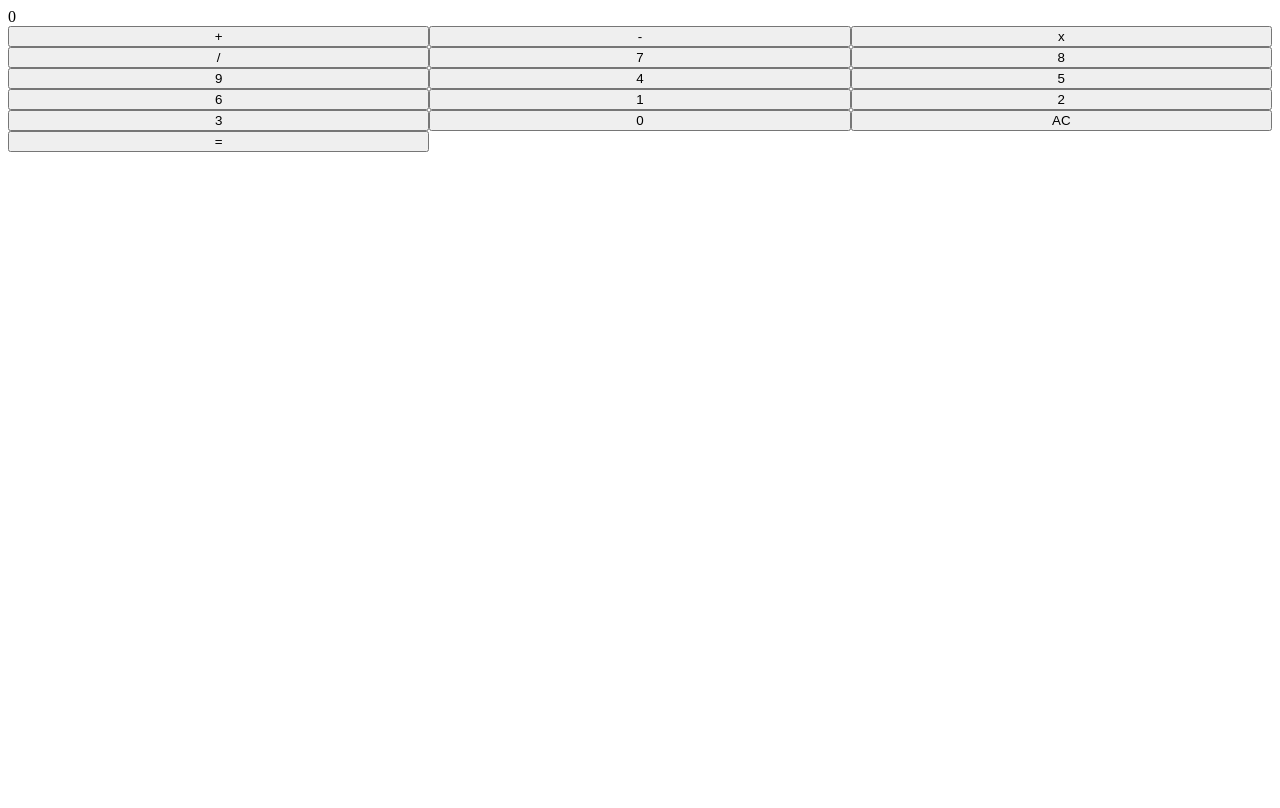
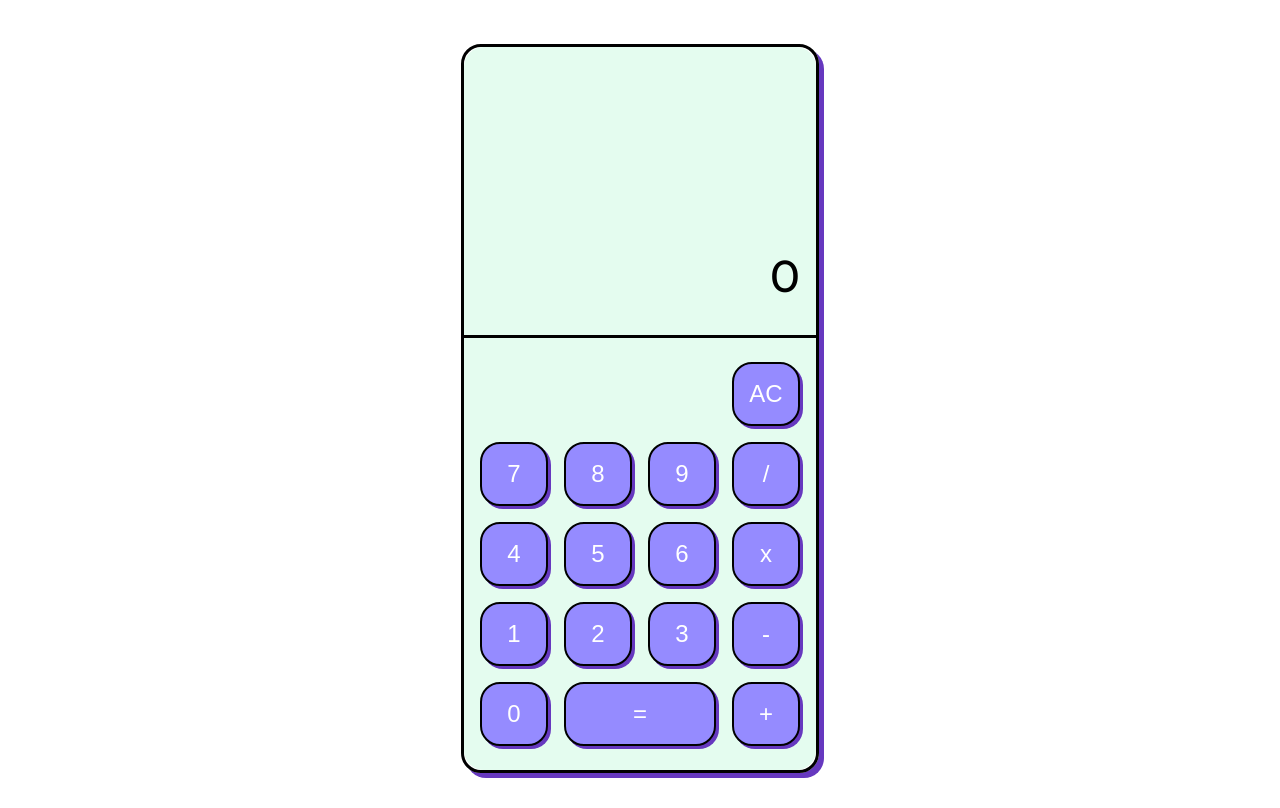
Before and after one commit to paola4/calculator, a plain HTML site: page index.html in a window 1280 px wide. Drawn offline with Linux system fonts and the light colour scheme.

Commit message:
Add styling

```diff
--- a/index.html
+++ b/index.html
@@ -7,25 +7,27 @@
     <title>Calculator</title>
   </head>
   <body>
+    <div class="calculator-wrapper">
       <div id="calculator">
         <div id="display">0</div>
         <div id="buttons">
-        <button class="operator" id="add">+</button>
-        <button class="operator" id="subtract">-</button>
-        <button class="operator" id="multiply">x</button>
-        <button class="operator" id="divide">/</button>
+          <button class="number" id="clear">AC</button>
           <button class="number" id="seven">7</button>
           <button class="number" id="eight">8</button>
           <button class="number" id="nine">9</button>
+          <button class="operator" id="divide">/</button>
           <button class="number" id="four">4</button>
           <button class="number" id="five">5</button>
           <button class="number" id="six">6</button>
+          <button class="operator" id="multiply">x</button>
           <button class="number" id="one">1</button>
           <button class="number" id="two">2</button>
           <button class="number" id="three">3</button>
+          <button class="operator" id="subtract">-</button>
           <button class="number" id="zero">0</button>
-        <button class="number" id="clear">AC</button>
           <button class="operator" id="equals">=</button>
+          <button class="operator" id="add">+</button>
+        </div>
       </div>
     </div>
   </body>
--- a/style.css
+++ b/style.css
@@ -1,4 +1,130 @@
+@import url("https://fonts.googleapis.com/css2?family=Montserrat:ital,wght@0,100..900;1,100..900&family=Roboto:ital,wght@0,100;0,300;0,400;0,500;0,700;0,900;1,100;1,300;1,400;1,500;1,700;1,900&display=swap");
+
+html,
+body {
+  height: 100%;
+}
+
+body {
+  height: 100%;
+  font-family: "Montserrat", sans-serif;
+}
+.calculator-wrapper {
+  display: flex;
+  justify-content: center;
+  align-content: center;
+  flex-wrap: wrap;
+  height: 100%;
+}
+#calculator {
+  width: 22rem;
+  border: 3px solid black;
+  border-radius: 20px;
+  box-shadow: 5px 5px 0 0 #6638bf;
+}
 #buttons {
   display: grid;
-  grid-template-columns: repeat(3, 1fr);
+  gap: 1rem;
+  grid-template-columns: repeat(4, minmax(0, 1fr));
+  grid-template-rows: repeat(4, minmax(0, 1fr));
+  padding: 1.5rem 1rem;
+  background-color: #e4fcef;
+  border-radius: 0 0 20px 20px;
 }
+
+#display {
+  display: flex;
+  flex-wrap: wrap;
+  justify-content: flex-end;
+  align-content: flex-end;
+  height: 14rem;
+  border-bottom: 3px solid black;
+  padding: 2rem 1rem;
+  font-size: 2.8rem;
+  font-weight: 500;
+  background-color: #e4fcef;
+  border-radius: 20px 20px 0 0;
+}
+.number,
+.operator {
+  font-size: 1.5rem;
+  font-weight: 500;
+  border: 2px solid black;
+  border-radius: 5%;
+  cursor: pointer;
+  height: 4rem;
+  border-radius: 20px;
+  color: white;
+  background-color: #958bff;
+  box-shadow: 3px 3px 0 0 #6638bf;
+}
+.number {
+}
+.operator {
+}
+#clear {
+  grid-column: -2/-1;
+  grid-row: 1/2;
+}
+
+#seven {
+  grid-column: 1/2;
+  grid-row: 2/3;
+}
+
+#eight {
+  grid-column: 2/3;
+  grid-row: 2/3;
+}
+#nine {
+  grid-row: 2/3;
+  grid-column: 3/4;
+}
+#divide {
+  grid-row: 2/3;
+  grid-column: 4/5;
+}
+#four {
+  grid-row: 3/4;
+  grid-column: 1/2;
+}
+#five {
+  grid-row: 3/4;
+  grid-column: 2/3;
+}
+#six {
+  grid-row: 3/4;
+  grid-column: 3/4;
+}
+#multiply {
+  grid-row: 3/4;
+  grid-column: 4/5;
+}
+#one {
+  grid-row: 4/5;
+  grid-column: 1/2;
+}
+#two {
+  grid-row: 4/5;
+  grid-column: 2/3;
+}
+#three {
+  grid-row: 4/5;
+  grid-column: 3/4;
+}
+#subtract {
+  grid-row: 4/5;
+  grid-column: 4/5;
+}
+#zero {
+  grid-column: 1/2;
+  grid-row: 5/6;
+}
+#equals {
+  grid-row: 5/6;
+  grid-column: 2/4;
+}
+#add {
+  grid-row: 5/6;
+  grid-column: 4/5;
+}
```
Lines whose indentation alone changed are shown as unchanged.
